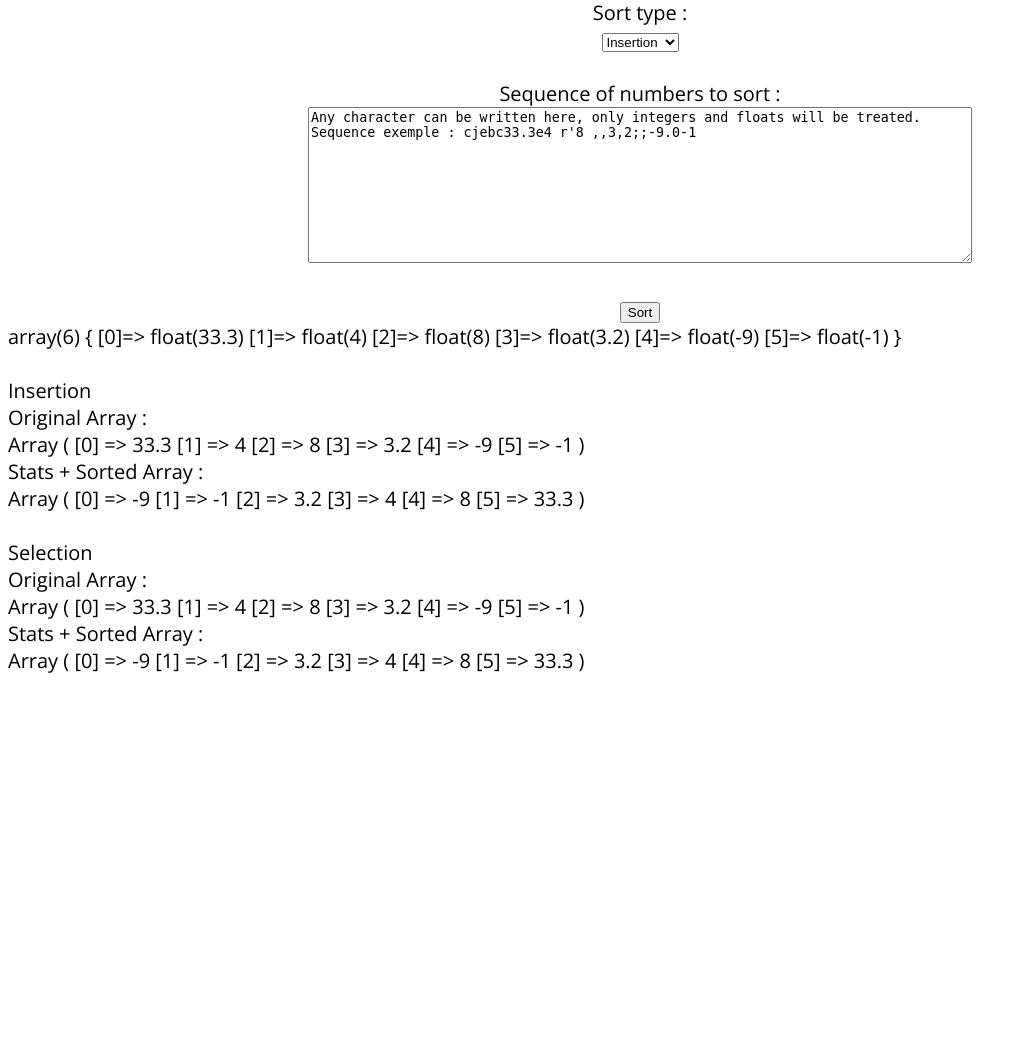
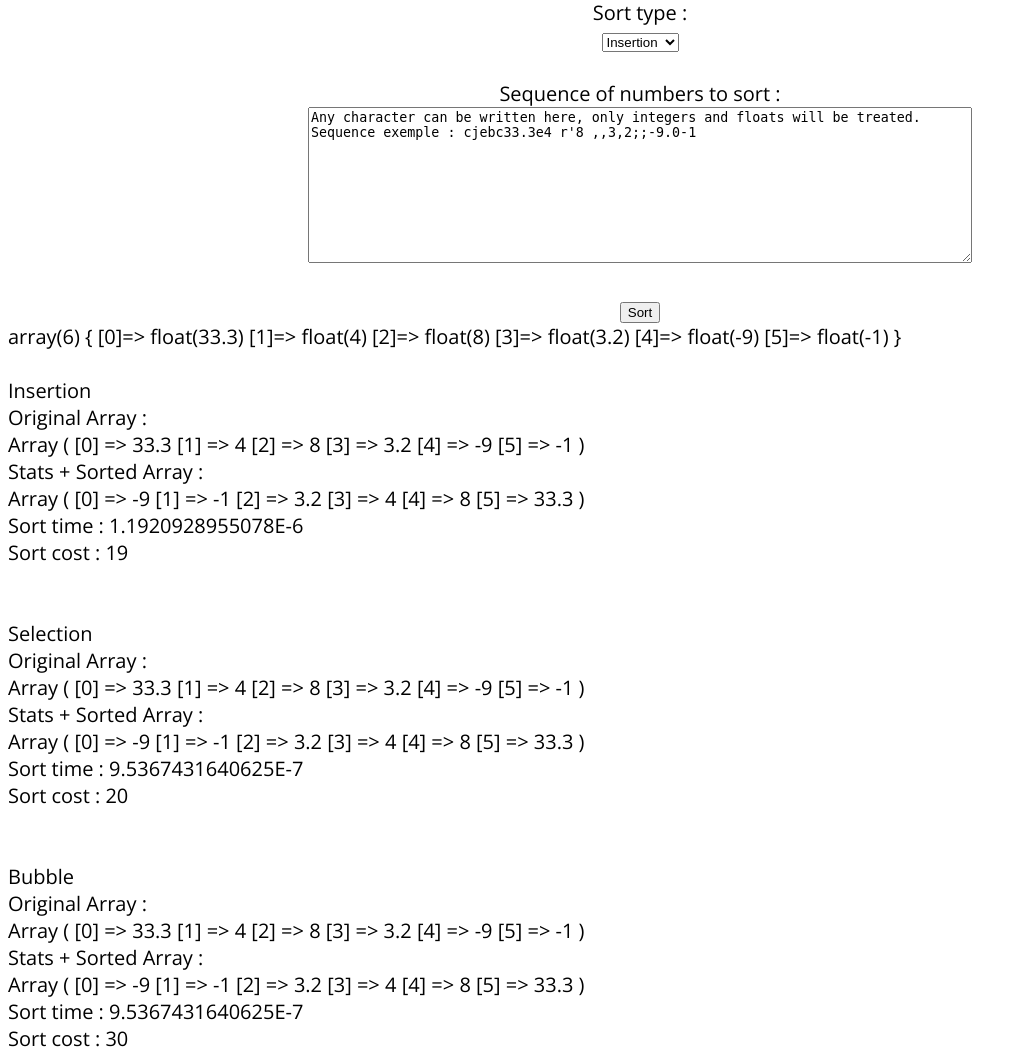
Before and after one commit to JulienDERONGS/ETNA_AlgoStat1, a PHP site: page / in a window 1280 px wide. Shown: the part 36-1096 px from the top of the page, without its empty margins (0-1027 px from the left). Before the commit the page ends 709 px from the top, so only its background shows below. Run offline with PHP 8.4, Linux system fonts and the light colour scheme.

Commit message:
sorts finished

```diff
--- a/include/Sort.php
+++ b/include/Sort.php
@@ -121,12 +121,29 @@ class             Sort
     return $this->getSortedArray();
   }
 
-  protected function bubble()
+  protected function bubble($seq)
   {
     $this->sort_time = microtime(true);
     $this->sort_cost = 0;
 
-
+    $swapped = true;
+    while ($swapped)
+  	{
+  		$swapped = false;
+  		for ($i = 0, $seq_max = count($seq) - 1; $i < $seq_max; $i++)
+  		{
+  			if ($seq[$i] > $seq[$i + 1])
+  			{
+  				$seq = $this->swap_array($seq, $i, $i + 1);
+  				$swapped = true;
+  			}
+        $this->sort_cost++;
+  		}
+      $this->sort_cost++;
+  	}
+    $this->sort_time = microtime(true) - $this->sort_time;
+    $this->sorted_array = $seq;
+    return $this->getSortedArray();
   }
 }
 ?>
--- a/index.php
+++ b/index.php
@@ -50,13 +50,28 @@
         echo "</br></br>Insertion</br>Original Array :</br>";
         print_r($clean_data);
         echo "</br>Stats + Sorted Array :</br>";
-        print_r($sort->sort_by_type("insertion", $clean_data));
+        $sort->sort_by_type("insertion", $clean_data);
+        print_r($sort->getSortedArray());
+        echo "</br>Sort time : ". $sort->getSortTime() ."";
+        echo "</br>Sort cost : ". $sort->getSortCost() ."</br>";
 
         $test_array = array();
         echo "</br></br>Selection</br>Original Array :</br>";
         print_r($clean_data);
         echo "</br>Stats + Sorted Array :</br>";
-        print_r($sort->sort_by_type("selection", $clean_data));
+        $sort->sort_by_type("selection", $clean_data);
+        print_r($sort->getSortedArray());
+        echo "</br>Sort time : ". $sort->getSortTime() ."";
+        echo "</br>Sort cost : ". $sort->getSortCost() ."</br>";
+
+        $test_array = array();
+        echo "</br></br>Bubble</br>Original Array :</br>";
+        print_r($clean_data);
+        echo "</br>Stats + Sorted Array :</br>";
+        $sort->sort_by_type("bubble", $clean_data);
+        print_r($sort->getSortedArray());
+        echo "</br>Sort time : ". $sort->getSortTime() ."";
+        echo "</br>Sort cost : ". $sort->getSortCost() ."</br>";
       ?>
     </div>
   </body>
```
